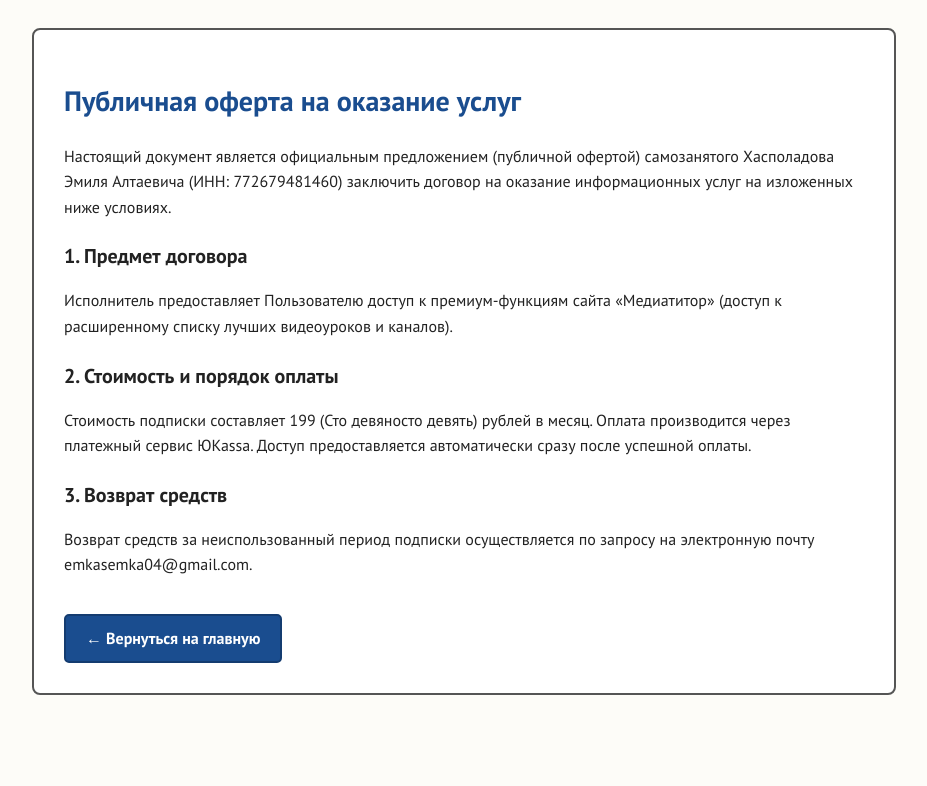
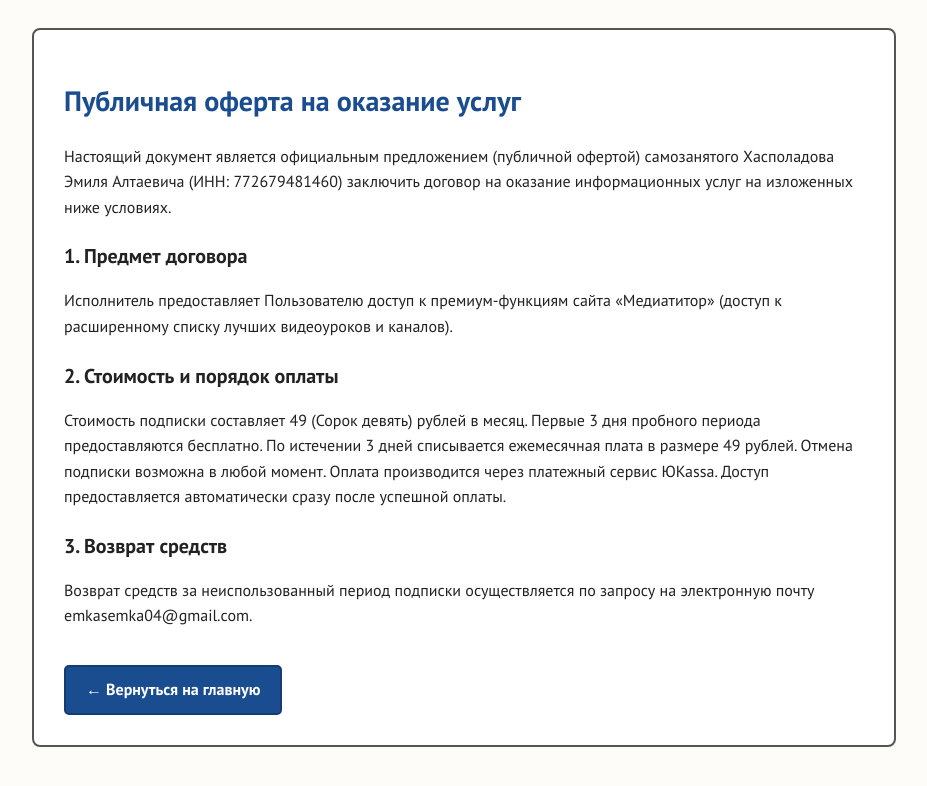
Before and after one commit to emkasemka7/videotitor1, a plain HTML site: page offer.html in a window 1280 px wide. Shown: the whole page, without its empty margins (176-1103 px from the left). Drawn offline with Linux system fonts and the light colour scheme.

Commit message:
Update offer.html

```diff
--- a/offer.html
+++ b/offer.html
@@ -24,7 +24,7 @@
     <p>Исполнитель предоставляет Пользователю доступ к премиум-функциям сайта «Медиатитор» (доступ к расширенному списку лучших видеоуроков и каналов).</p>
 
     <h2>2. Стоимость и порядок оплаты</h2>
-    <p>Стоимость подписки составляет 199 (Сто девяносто девять) рублей в месяц. Оплата производится через платежный сервис ЮKassa. Доступ предоставляется автоматически сразу после успешной оплаты.</p>
+    <p>Стоимость подписки составляет 49 (Сорок девять) рублей в месяц. Первые 3 дня пробного периода предоставляются бесплатно. По истечении 3 дней списывается ежемесячная плата в размере 49 рублей. Отмена подписки возможна в любой момент. Оплата производится через платежный сервис ЮKassa. Доступ предоставляется автоматически сразу после успешной оплаты.</p>
 
     <h2>3. Возврат средств</h2>
     <p>Возврат средств за неиспользованный период подписки осуществляется по запросу на электронную почту emkasemka04@gmail.com.</p>
```
